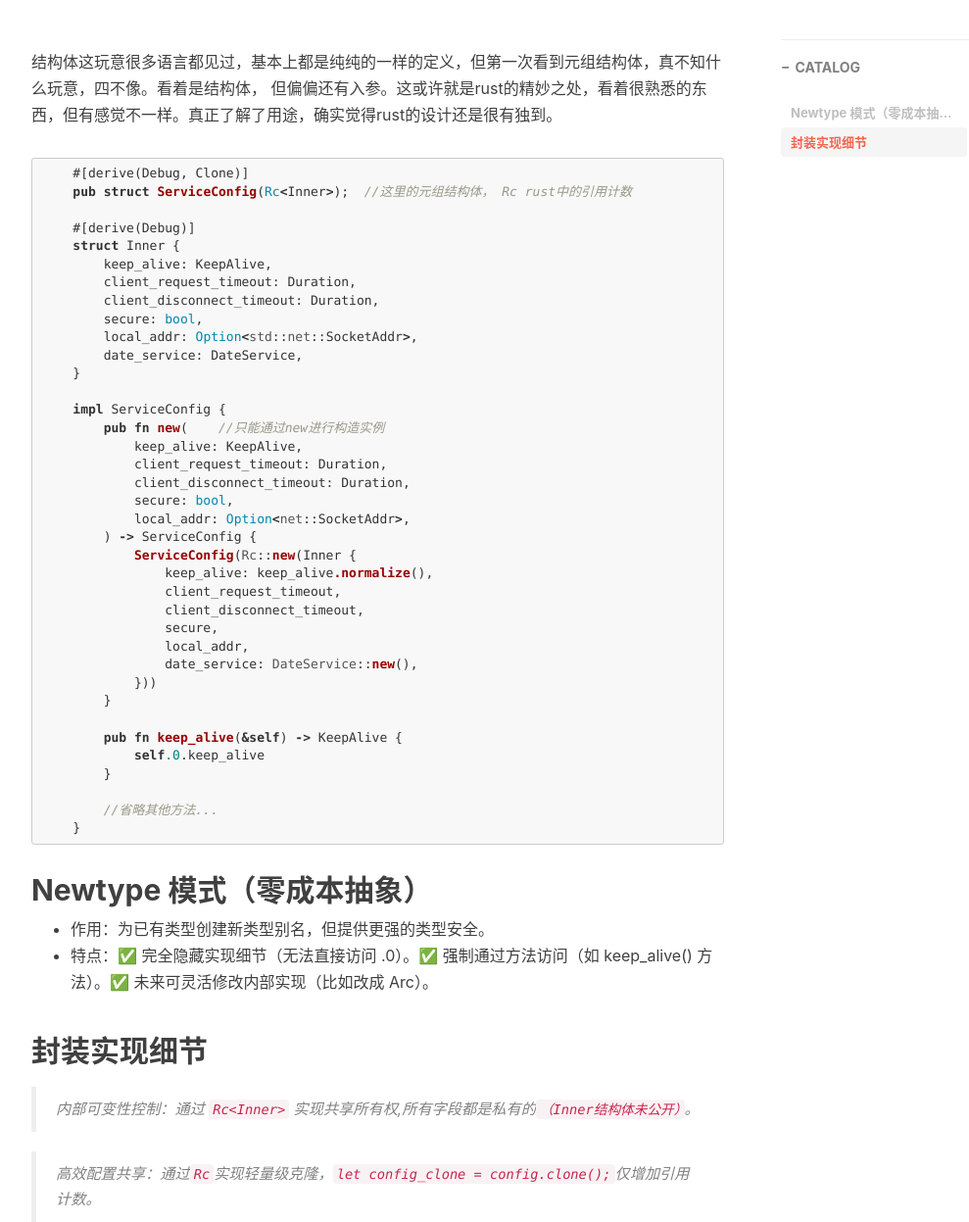
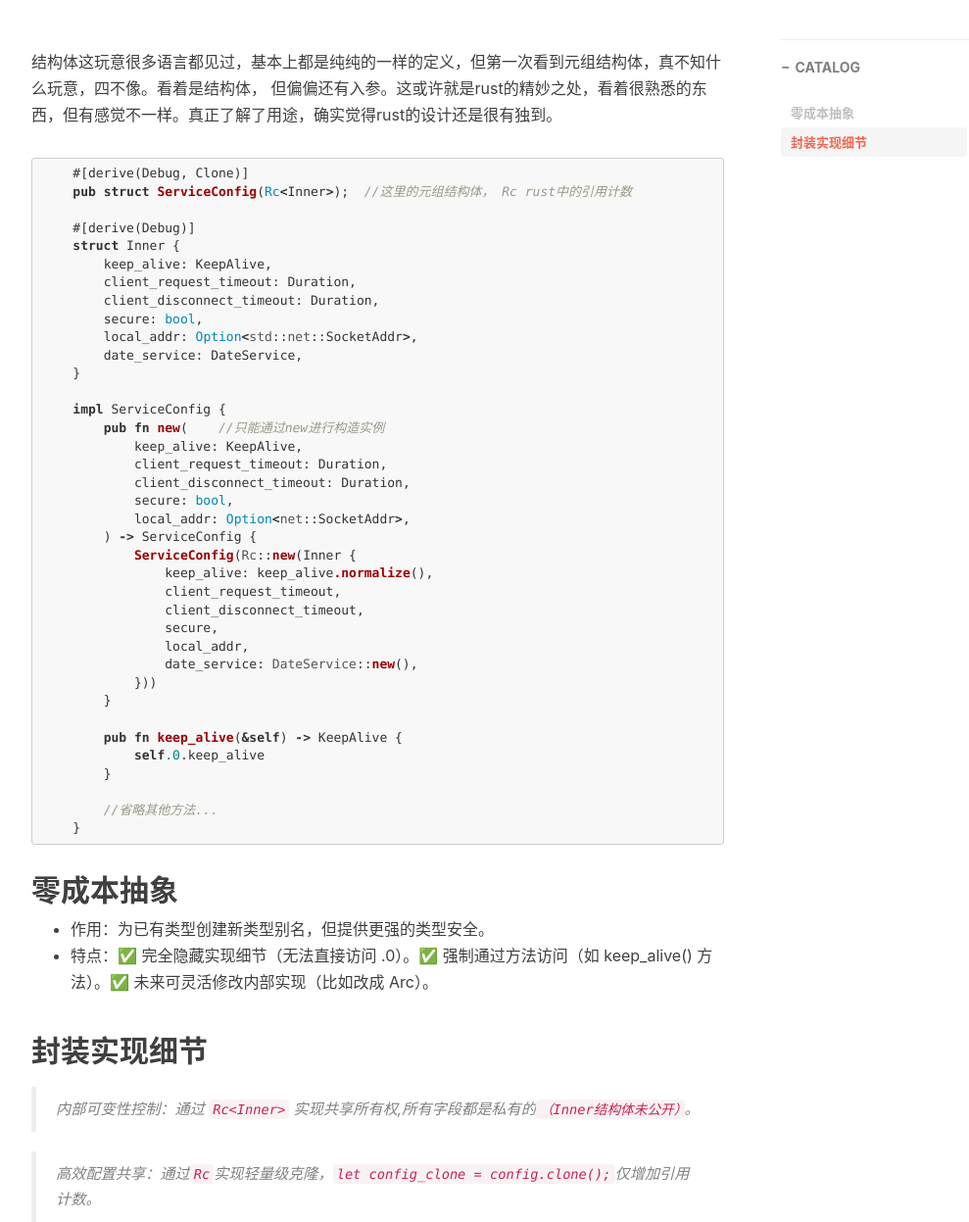
Before and after one commit to HughNian/HughNian.github.io, a Jekyll site: the page built from _posts/2025-02-28-Rust中的元组结构体.md, in a window 1280 px wide and 1400 px high, scrolled down 370 px. Shown: the part 153-1400 px from the top of the window at 98% size, without its empty margins (233-1222 px from the left). Built offline with Jekyll 4.4.1, drawn with Linux system fonts in a browser that asks for light colours; nearby versions of some CDN libraries; comment, search, counter and statistics services are not loaded.

Commit message:
new post

````diff
--- a/_posts/2025-02-28-Rust中的元组结构体.md
+++ b/_posts/2025-02-28-Rust中的元组结构体.md
@@ -52,7 +52,7 @@ tags:
     }
 ```
 
-## Newtype 模式（零成本抽象）
+## 零成本抽象
 * 作用：为已有类型创建新类型别名，但提供更强的类型安全。
 * 特点：✅ 完全隐藏实现细节（无法直接访问 .0）。✅ 强制通过方法访问（如 keep_alive() 方法）。✅ 未来可灵活修改内部实现（比如改成 Arc）。
 
````
